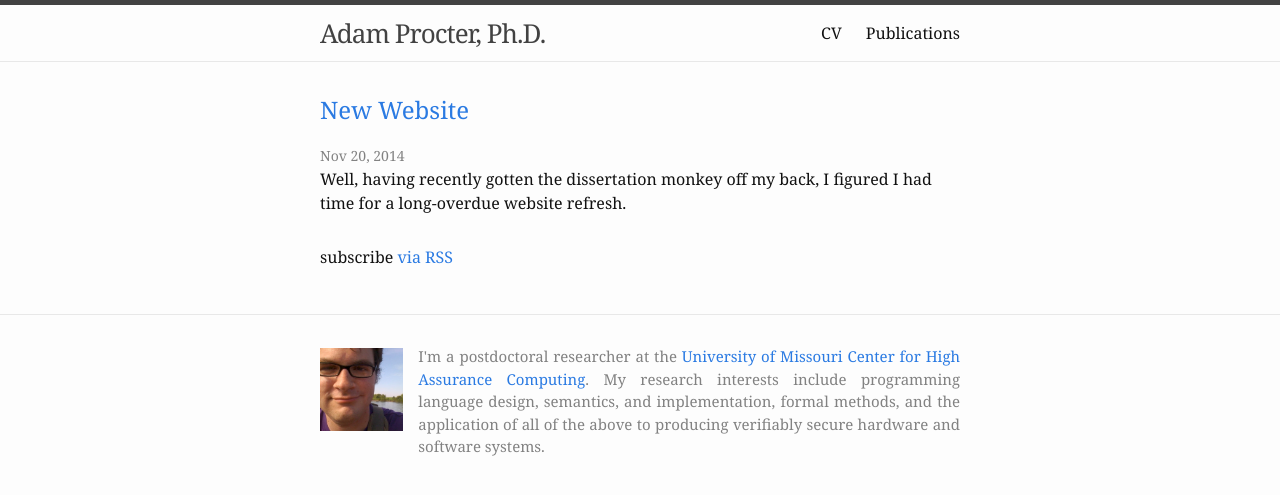
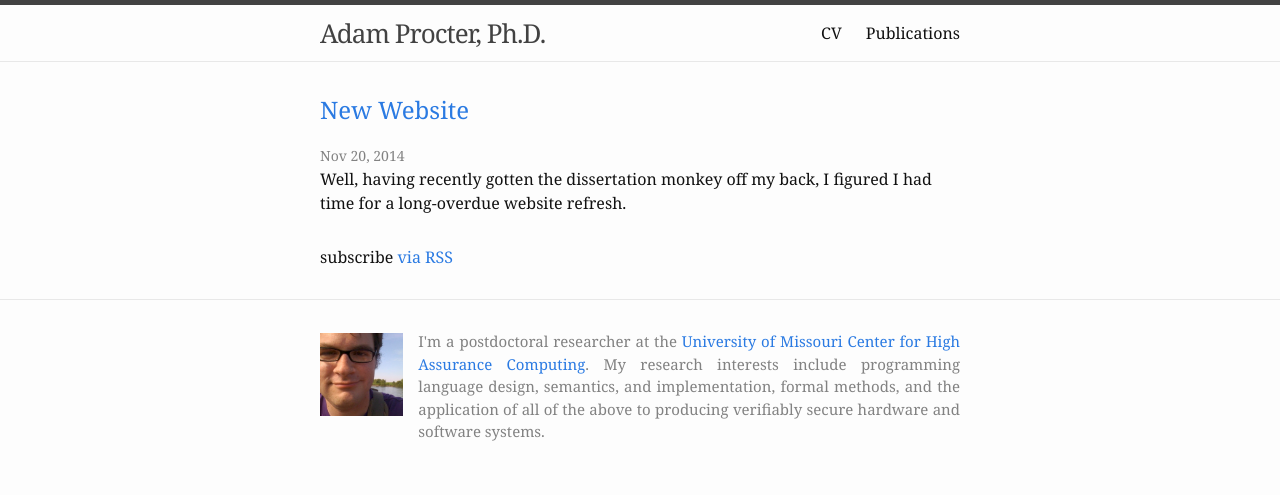
Before and after one commit to aprocter/aprocter.github.io, a Jekyll site: the page built from index.html, in a window 1280 px wide. Shown: the top 495 px of the page. Built offline with Jekyll 4.4.1, drawn with Linux system fonts in a browser that asks for light colours; nearby versions of some CDN libraries.

Commit message:
Whoops, lil typo in the css

```diff
--- a/_sass/_layout.scss
+++ b/_sass/_layout.scss
@@ -286,7 +286,7 @@
   margin-bottom: 0;
 }
 
-home, home > :last-child {
+.home, .home > :last-child {
   margin-bottom: 0;
 }
 
```
